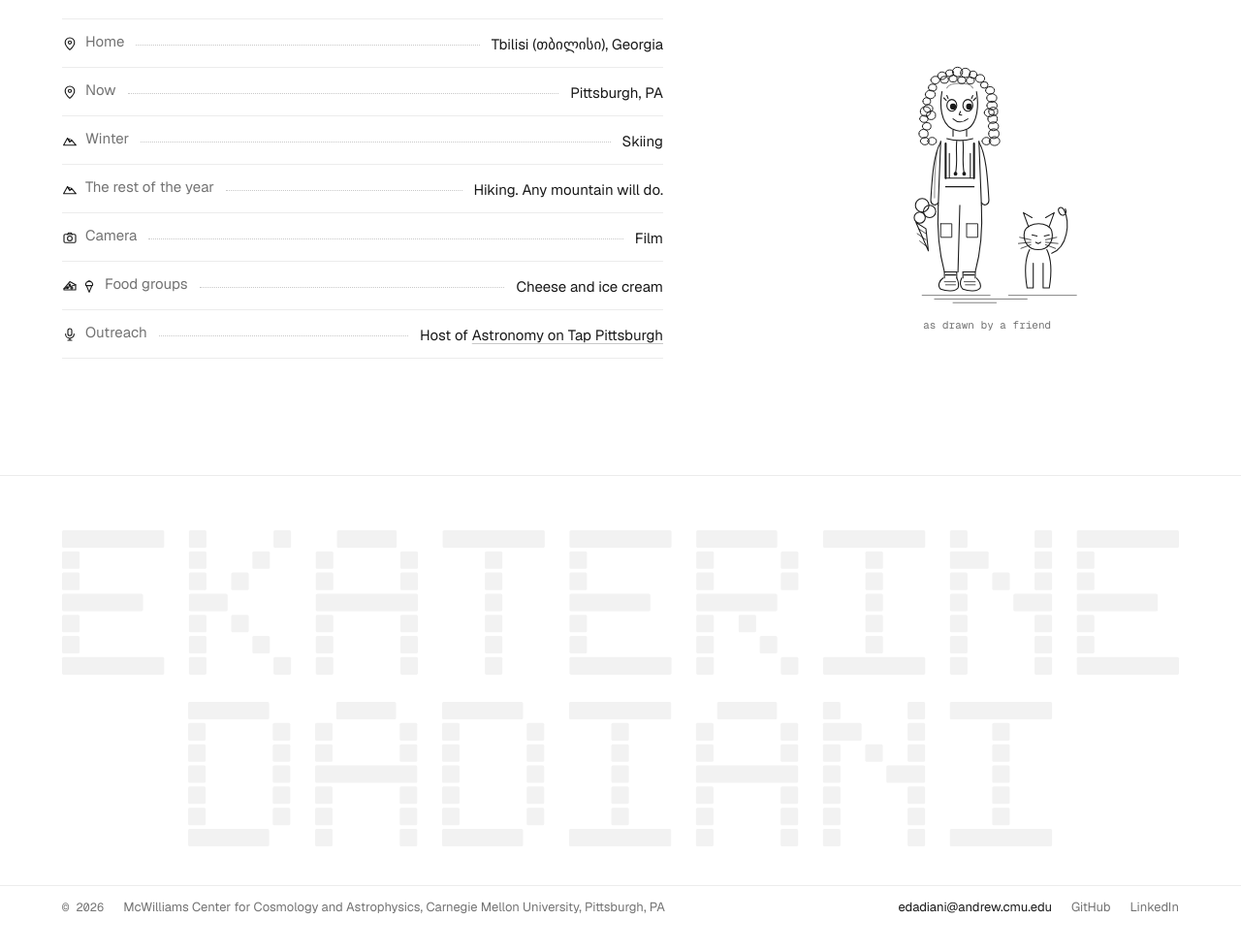
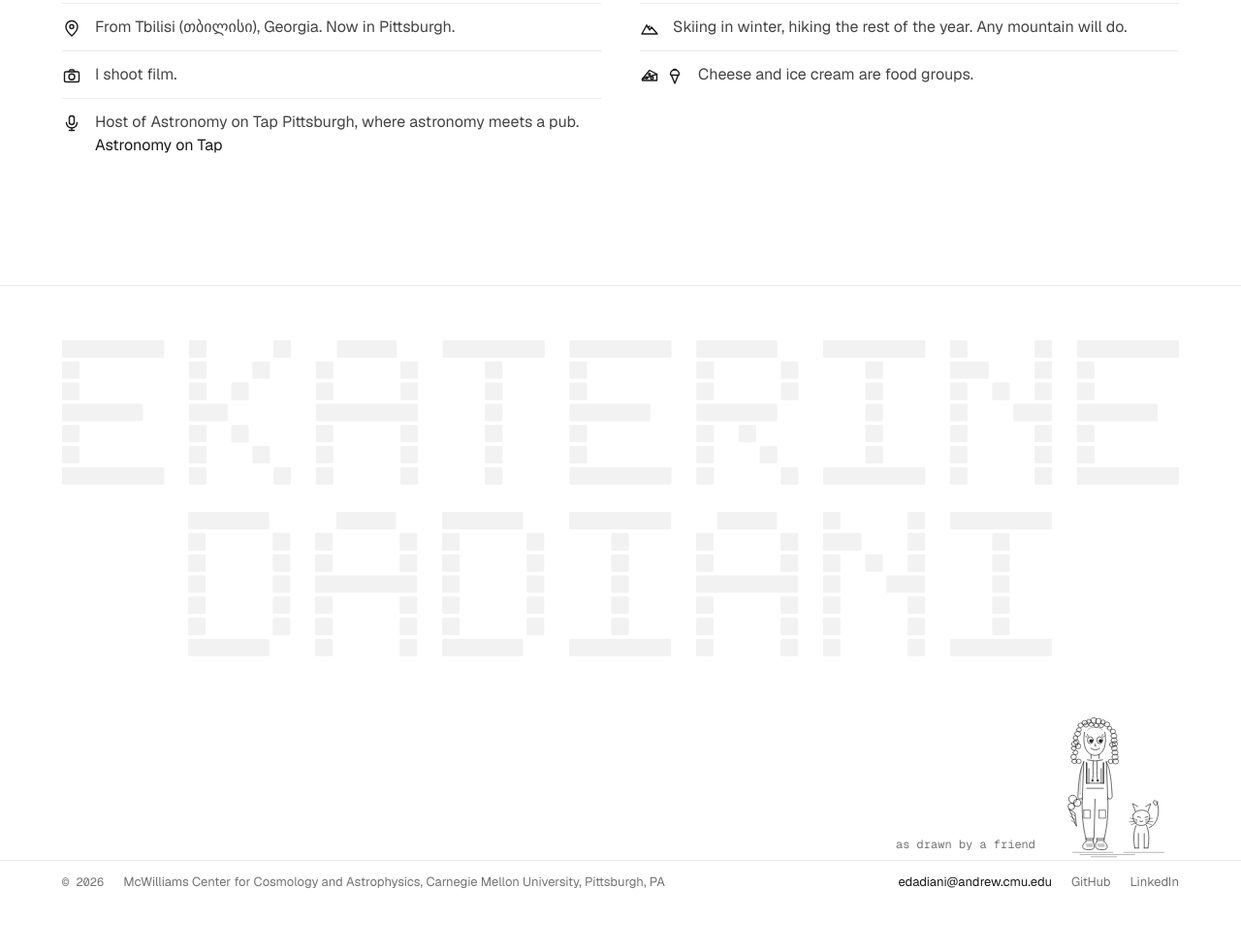
Before and after one commit to ektrnddn/ektrnddn.github.io, an Astro site: page / in a window 1280 px wide. Shown: the part 823-1804 px from the top of the page at 97% size. Built offline with nearby package versions, Linux system fonts and the light colour scheme; Astro itself is replaced by a stand-in of ours; animation ran at ten frames a second.

Commit message:
Facts back to the two-column list; the sketch rises from the footer line and draws itself
Co-Authored-By: Claude Fable 5.1 <noreply@anthropic.com>

```diff
--- a/src/components/Footer.astro
+++ b/src/components/Footer.astro
@@ -1,11 +1,16 @@
 ---
 import { profile } from '../data/load';
 import PixelWord from './PixelWord.astro';
+import Doodle from './Doodle.astro';
 const labels: Record<string, string> = { github: 'GitHub', ads: 'ADS', scholar: 'Google Scholar', linkedin: 'LinkedIn', orcid: 'ORCID' };
 const external = Object.entries(profile.links).filter(([, v]) => typeof v === 'string' && v.startsWith('http'));
 ---
 <footer id="contact" class="footer">
   <div class="wrap word"><PixelWord lines={['EKATERINE', 'DADIANI']} /></div>
+  <div class="wrap rise" data-rise>
+    <span class="mono cap">as drawn by a friend</span>
+    <div class="riser"><Doodle /></div>
+  </div>
   <div class="wrap bottom">
     <div class="left">
       <span class="mono">© {new Date().getFullYear()}</span>
@@ -20,6 +25,13 @@ const external = Object.entries(profile.links).filter(([, v]) => typeof v === 's
 <style>
   .footer { margin-top: 96px; border-top: 1px solid var(--rule); }
   .word { padding-top: 56px; padding-bottom: 40px; }
+  .rise { position: relative; height: 170px; overflow: hidden; display: flex; justify-content: flex-end; align-items: flex-end; gap: 16px; }
+  .rise .cap { color: var(--muted); align-self: flex-end; padding-bottom: 6px; opacity: 0; transition: opacity .6s ease 2.6s; }
+  .rise.up .cap { opacity: 1; }
+  .riser { transform: translateY(104%); transition: transform 1.3s cubic-bezier(.2,.7,.2,1); margin-right: 8px; }
+  .rise.up .riser { transform: none; }
+  .riser :global(.doodle svg) { max-width: 124px; }
+  .riser :global(.doodle figcaption) { display: none; }
   .bottom { display: flex; justify-content: space-between; align-items: baseline; gap: 24px; flex-wrap: wrap; padding-top: 12px; padding-bottom: 40px; border-top: 1px solid var(--rule); }
   .left { display: flex; gap: 20px; align-items: baseline; flex-wrap: wrap; }
   .aff { font-size: 13px; color: var(--muted); }
@@ -29,3 +41,7 @@ const external = Object.entries(profile.links).filter(([, v]) => typeof v === 's
   .links a:hover { color: var(--accent); }
   @media (max-width: 900px) { .footer { margin-top: 64px; } .word { padding-top: 36px; padding-bottom: 28px; } .links { gap: 14px; } }
 </style>
+<script>
+  const rise = document.querySelector<HTMLElement>('[data-rise]');
+  if (rise) { const io = new IntersectionObserver((es) => es.forEach((e) => { if (e.isIntersecting) { rise.classList.add('up'); io.disconnect(); } }), { threshold: 0.6 }); io.observe(rise); }
+</script>
--- a/src/data/facts.yaml
+++ b/src/data/facts.yaml
@@ -1,9 +1,13 @@
-# Short, personal lines for the home page, shown as "label ....... value".
-# `icon` is one of pin, mountain, camera, icecream, cheese, mic, star, or a list of them.
-- { icon: pin, label: Home, text: "Tbilisi (თბილისი), Georgia" }
-- { icon: pin, label: Now, text: "Pittsburgh, PA" }
-- { icon: mountain, label: Winter, text: "Skiing" }
-- { icon: mountain, label: The rest of the year, text: "Hiking. Any mountain will do." }
-- { icon: camera, label: Camera, text: "Film" }
-- { icon: [cheese, icecream], label: Food groups, text: "Cheese and ice cream" }
-- { icon: mic, label: Outreach, text: "Host of", link: https://astronomyontap.org/, link_label: "Astronomy on Tap Pittsburgh" }
+# Short, personal lines for the home page. `icon` is one of pin, mountain, camera, icecream, cheese, mic, star, or a list of them.
+- icon: pin
+  text: From Tbilisi (თბილისი), Georgia. Now in Pittsburgh.
+- icon: mountain
+  text: Skiing in winter, hiking the rest of the year. Any mountain will do.
+- icon: camera
+  text: I shoot film.
+- icon: [cheese, icecream]
+  text: Cheese and ice cream are food groups.
+- icon: mic
+  text: Host of Astronomy on Tap Pittsburgh, where astronomy meets a pub.
+  link: https://astronomyontap.org/
+  link_label: Astronomy on Tap
--- a/src/data/load.ts
+++ b/src/data/load.ts
@@ -34,7 +34,7 @@ export interface Education { degree: string; institution: string; place: string;
 export interface Grant { name: string; body: string; years: string | number; note?: string }
 export interface Experience { role: string; org: string; place: string; start: string | number; end: string | number; bullets?: string[] }
 export interface Award { year: number | string; title: string; place?: string }
-export interface Fact { icon: string | string[]; label: string; text: string; link?: string; link_label?: string }
+export interface Fact { icon: string | string[]; text: string; link?: string; link_label?: string }
 export interface Photo { src: string; caption?: string; alt?: string }
 export interface Project { title: string; figure?: string; figure_alt?: string; link?: string; extra_link?: { label: string; url: string }; status?: string; description?: string }
 export interface Projects { thesis: Project[]; earlier_text: string; earlier: string[] }
--- a/src/pages/index.astro
+++ b/src/pages/index.astro
@@ -3,7 +3,6 @@ import Base from '../layouts/Base.astro';
 import Icon from '../components/Icon.astro';
 import Arrow from '../components/Arrow.astro';
 import Sketch from '../components/Sketch.astro';
-import Doodle from '../components/Doodle.astro';
 import { profile, facts, photos, highlight } from '../data/load';
 const links = [
   { href: '/research/', label: 'Research' },
@@ -25,15 +24,14 @@ const links = [
   </section>
 
   <section class="facts wrap">
-    <dl class="sheet">
+    <ul>
       {facts.map((f) => (
-        <div class="frow">
-          <dt><span class="ico">{(Array.isArray(f.icon) ? f.icon : [f.icon]).map((n) => <Icon name={n} size={16} />)}</span><span>{f.label}</span></dt>
-          <dd>{f.text}{f.link && <>{' '}<a href={f.link} target="_blank" rel="noopener">{f.link_label ?? f.link}</a></>}</dd>
-        </div>
+        <li>
+          <span class="ico">{(Array.isArray(f.icon) ? f.icon : [f.icon]).map((n) => <Icon name={n} />)}</span>
+          <span>{f.text} {f.link && <a href={f.link} target="_blank" rel="noopener">{f.link_label ?? f.link}</a>}</span>
+        </li>
       ))}
-    </dl>
-    <div class="doodle-slot"><Doodle /></div>
+    </ul>
   </section>
 
   {photos.length > 0 && (
@@ -63,17 +61,11 @@ const links = [
   .links a:hover { color: var(--muted); border-color: var(--muted); text-decoration: none; }
   .hero :global(.sketch) { margin-top: -260px; }
 
-  .facts { padding-top: 40px; padding-bottom: 24px; display: grid; grid-template-columns: minmax(0, 7fr) minmax(0, 4fr); gap: 32px 64px; align-items: center; }
-  .sheet { margin: 0; display: flex; flex-direction: column; max-width: 620px; }
-  .frow { display: flex; align-items: baseline; gap: 12px; padding: 11px 0; border-bottom: 1px solid var(--rule); font-size: 15px; }
-  .frow:first-child { border-top: 1px solid var(--rule); }
-  .frow dt { display: inline-flex; align-items: center; gap: 8px; color: var(--muted); white-space: nowrap; flex: none; }
-  .frow dt .ico { display: inline-flex; gap: 4px; color: var(--ink); position: relative; top: 2px; }
-  .frow::after { content: ''; flex: 1 1 auto; order: 1; border-bottom: 1px dotted #c8c8c8; position: relative; top: -4px; min-width: 24px; }
-  .frow dd { margin: 0; order: 2; color: var(--ink); text-align: right; flex: none; max-width: 66%; }
-  .frow dd a { color: var(--ink); text-decoration: underline; text-underline-offset: 3px; text-decoration-color: #c8c8c8; }
-  .frow dd a:hover { text-decoration-color: var(--ink); }
-  .doodle-slot { display: flex; justify-content: center; }
+  .facts { padding-top: 24px; padding-bottom: 24px; }
+  .facts ul { list-style: none; margin: 0; padding: 0; display: grid; grid-template-columns: repeat(2, minmax(0, 1fr)); gap: 0 40px; }
+  .facts li { display: flex; gap: 14px; align-items: flex-start; padding: 12px 0; border-top: 1px solid var(--rule); font-size: 16px; line-height: 1.5; color: var(--text); }
+  .ico { flex: none; color: var(--ink); margin-top: 3px; display: inline-flex; gap: 6px; }
+
   .film { padding-top: 48px; display: flex; flex-direction: column; gap: 14px; }
   .strip { display: grid; grid-template-columns: repeat(auto-fit, minmax(220px, 1fr)); gap: 20px; }
   .strip figure { margin: 0; display: flex; flex-direction: column; gap: 8px; }
@@ -84,9 +76,6 @@ const links = [
     .text { padding-top: 36px; gap: 16px; }
     h1 { font-size: 21px; }
     .hero :global(.sketch) { margin-top: -20px; }
-    .facts { grid-template-columns: minmax(0, 1fr); gap: 28px; padding-top: 24px; }
-    .frow { font-size: 14px; }
-    .frow dd { max-width: 55%; }
-    .doodle-slot { justify-content: flex-start; }
+    .facts ul { grid-template-columns: minmax(0, 1fr); }
   }
 </style>
```
